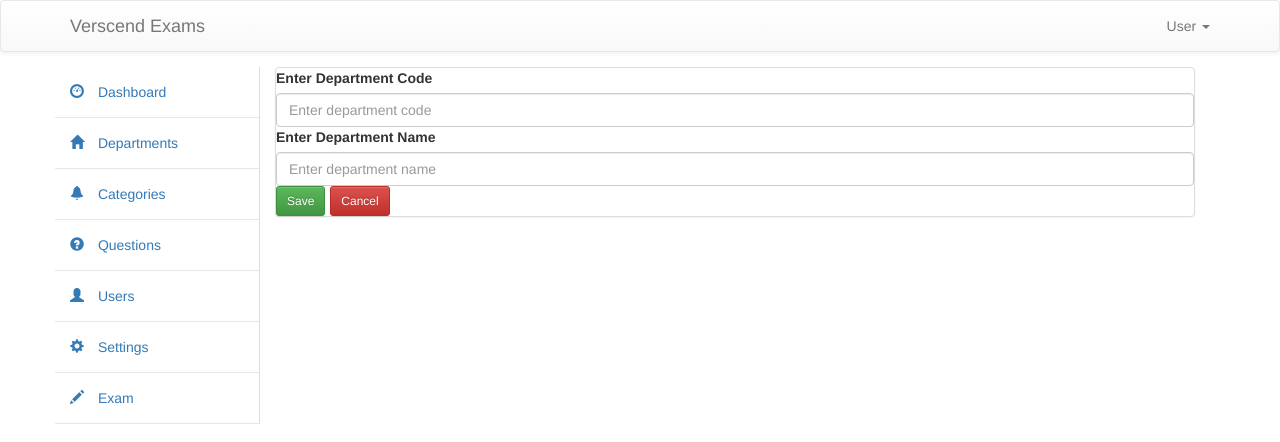
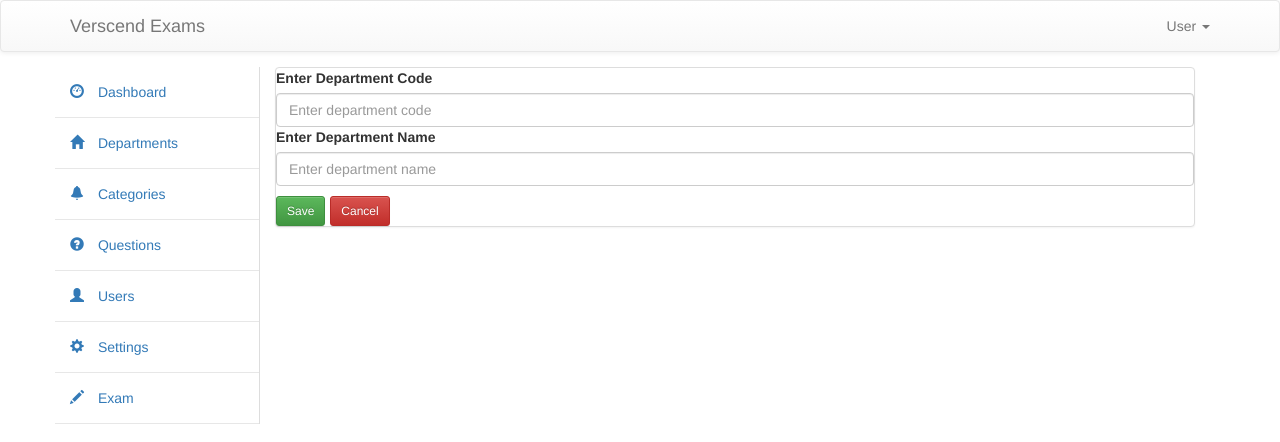
Before and after one commit to zosimanoz/VExamFront, a React (Create React App) app in the folder vexam/: page /admin/departments/add in a window 1280 px wide. Shown: the top 442 px of the page. Built offline with nearby package versions, Linux system fonts and the light colour scheme.

Commit message:
admin css related to the table and form buttons added

```diff
--- a/vexam/src/css/AdminStyle.css
+++ b/vexam/src/css/AdminStyle.css
@@ -1,3 +1,11 @@
+.form-error {
+	color: red;
+}
+
+.btn-form-margin-top{
+	margin-top: 10px;
+}
+
 .nav-bar-right-border {
 	border-right: 1px solid #ddd;
 }
```
